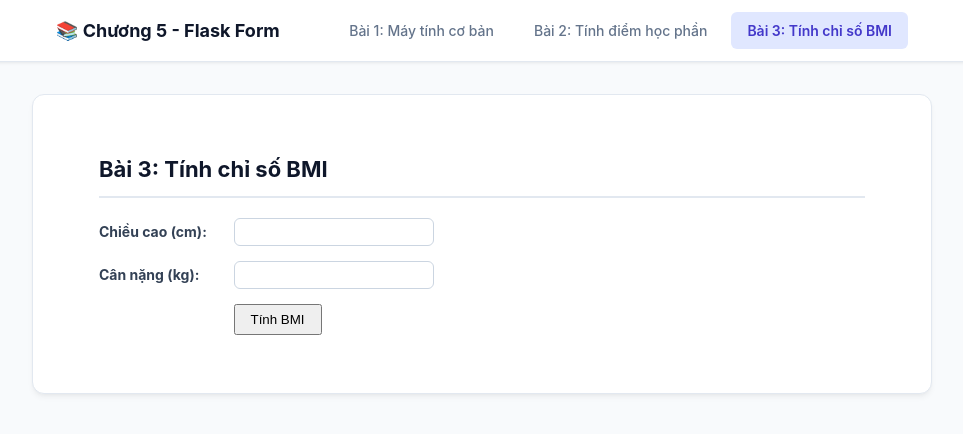
After one commit to tobiodp/pmnm-hocphan, a Flask app: page /bai3 in a window 1280 px wide. The commit adds this page. Shown: the top 434 px of the page, without its empty margins (158-1121 px from the left). Run offline with Flask 3, Linux system fonts and the light colour scheme.

Commit message:
Hoan thanh bai tap Chuong 5 - Flask Form

```diff
--- a/Chuong4/templates/_navbar.html
+++ b/Chuong4/templates/_navbar.html
@@ -1,6 +1,9 @@
 <nav>
   <h2>{{ shop.name }}</h2>
   <p>📍 {{ shop.address }} | 📞 {{ shop.phone }}</p>
-  <a href="/menu">Trang chủ Menu</a>
+  <div>
+    <a href="/">Trang chủ</a> | <a href="/menu">Menu</a> |
+    <a href="/contact">Liên hệ</a>
+  </div>
 </nav>
 <hr />
--- /dev/null
+++ b/Chuong5/app.py
@@ -0,0 +1,172 @@
+from flask import Flask, render_template, request
+
+app = Flask(__name__)
+
+@app.route('/', methods=['GET', 'POST'])
+@app.route('/bai1', methods=['GET', 'POST'])
+def calculator():
+    a = request.form.get('a', '')
+    b = request.form.get('b', '')
+    op = request.form.get('op', '+')
+
+    result = None
+    err_a = None
+    err_b = None
+    err_general = None
+
+    if request.method == 'POST':
+        # Kiểm tra để trống cả hai ô
+        if not a.strip() and not b.strip():
+            err_general = "Lỗi cả hai ô"
+        else:
+            # Kiểm tra ô a
+            try:
+                num_a = float(a.replace(',', '.'))
+            except ValueError:
+                err_a = "Lỗi ô a: Vui lòng nhập một số"
+
+            # Kiểm tra ô b
+            try:
+                num_b = float(b.replace(',', '.'))
+            except ValueError:
+                err_b = "Lỗi ô b: Vui lòng nhập một số"
+
+            # Nếu không có lỗi định dạng, tiến hành tính toán
+            if not err_a and not err_b:
+                if op == '+':
+                    ans = num_a + num_b
+                    result = f"{a} + {b} = {ans:g}"
+                elif op == '-':
+                    ans = num_a - num_b
+                    result = f"{a} - {b} = {ans:g}"
+                elif op == '*':
+                    ans = num_a * num_b
+                    result = f"{a} * {b} = {ans:g}"
+                elif op == '/':
+                    if num_b == 0:
+                        err_b = "Lỗi ô b: Không thể chia cho 0"
+                    else:
+                        ans = num_a / num_b
+                        result = f"{a} / {b} = {ans:g}"
+                else:
+                    err_general = "Phép toán không hợp lệ"
+
+    return render_template('calculator.html',
+                           a=a, b=b, op=op,
+                           result=result,
+                           err_a=err_a,
+                           err_b=err_b,
+                           err_general=err_general)
+
+@app.route('/bai2', methods=['GET', 'POST'])
+def bai2():
+    cc = request.form.get('cc', '')
+    gk = request.form.get('gk', '')
+    ck = request.form.get('ck', '')
+
+    result = None
+    is_error = False
+
+    if request.method == 'POST':
+        try:
+            # Đổi dấu phẩy sang dấu chấm để chuyển sang float an toàn
+            v_cc = float(cc.replace(',', '.'))
+            v_gk = float(gk.replace(',', '.'))
+            v_ck = float(ck.replace(',', '.'))
+
+            # Kiểm tra khoảng điểm hợp lệ từ 0 đến 10
+            if not (0 <= v_cc <= 10 and 0 <= v_gk <= 10 and 0 <= v_ck <= 10):
+                result = "Lỗi: Điểm các cột phải nằm trong khoảng từ 0 đến 10!"
+                is_error = True
+            else:
+                # Tính điểm học phần (10% CC, 30% GK, 60% CK)
+                dtk = v_cc * 0.1 + v_gk * 0.3 + v_ck * 0.6
+                dtk_rounded = round(dtk, 1)
+
+                # Xếp loại điểm chữ (Kiểm tra điểm liệt nếu CK < 1)
+                if v_ck < 1:
+                    diem_chu = "F (điểm thi dưới 1)"
+                else:
+                    if dtk_rounded >= 8.5: diem_chu = "A"
+                    elif dtk_rounded >= 7.0: diem_chu = "B"
+                    elif dtk_rounded >= 5.5: diem_chu = "C"
+                    elif dtk_rounded >= 4.0: diem_chu = "D"
+                    else: diem_chu = "F"
+
+                result = f"{dtk_rounded} - {diem_chu}"
+        except ValueError:
+            result = "Lỗi: Vui lòng nhập số hợp lệ!"
+            is_error = True
+
+    return render_template('bai2.html', cc=cc, gk=gk, ck=ck, result=result, is_error=is_error)
+
+@app.route('/bai3', methods=['GET', 'POST'])
+def bai3():
+    cao_str = request.form.get('cao', '')
+    nang_str = request.form.get('nang', '')
+
+    result = None
+    err_cao = None
+    err_nang = None
+    err_general = None
+    color_class = None
+
+    if request.method == 'POST':
+        # Kiểm tra để trống cả hai ô
+        if not cao_str.strip() and not nang_str.strip():
+            err_general = "Lỗi cả hai ô"
+        else:
+            # Kiểm tra ô chiều cao
+            try:
+                cao = float(cao_str.replace(',', '.'))
+            except ValueError:
+                err_cao = "Lỗi ô chiều cao: Vui lòng nhập một số."
+            else:
+                if cao < 50 or cao > 250:
+                    err_cao = "Giá trị phải từ 50 đến 250. (nhập mét thay vì cm)"
+
+            # Kiểm tra ô cân nặng
+            try:
+                nang = float(nang_str.replace(',', '.'))
+            except ValueError:
+                err_nang = "Lỗi ô cân nặng: Vui lòng nhập một số."
+            else:
+                if nang < 10 or nang > 300:
+                    err_nang = "Lỗi ô cân nặng: Giá trị phải từ 10 đến 300."
+
+            # Nếu không có lỗi, tiến hành tính toán BMI
+            if not err_cao and not err_nang and not err_general:
+                cao_m = cao / 100.0
+                bmi = round(nang / (cao_m ** 2), 1)
+
+                # Tính khoảng cân nặng lý tưởng (BMI từ 18.5 đến 22.9)
+                min_cn = round(18.5 * (cao_m ** 2), 1)
+                max_cn = round(22.9 * (cao_m ** 2), 1)
+
+                # Phân loại chuẩn người Châu Á và màu sắc kết quả
+                if bmi < 18.5:
+                    phan_loai = "Thiếu cân"
+                    color_class = "orange"
+                elif bmi < 23:
+                    phan_loai = "Bình thường"
+                    color_class = "green"
+                elif bmi < 25:
+                    phan_loai = "Thừa cân"
+                    color_class = "orange"
+                else:
+                    phan_loai = "Béo phì"
+                    color_class = "red"
+
+                result = f"{bmi} - {phan_loai}; nên có {min_cn} - {max_cn} kg"
+
+    return render_template('bai3.html',
+                           cao=cao_str,
+                           nang=nang_str,
+                           result=result,
+                           err_cao=err_cao,
+                           err_nang=err_nang,
+                           err_general=err_general,
+                           color_class=color_class)
+
+if __name__ == '__main__':
+    app.run(debug=True)
--- /dev/null
+++ b/Chuong5/templates/_navbar.html
@@ -0,0 +1,16 @@
+<header class="nav-container">
+  <div class="navbar">
+    <div class="nav-brand">📚 Chương 5 - Flask Form</div>
+    <nav class="nav-links">
+      <a href="/bai1" class="nav-link {% if request.path in ['/', '/bai1'] %}active{% endif %}">
+        Bài 1: Máy tính cơ bản
+      </a>
+      <a href="/bai2" class="nav-link {% if request.path == '/bai2' %}active{% endif %}">
+        Bài 2: Tính điểm học phần
+      </a>
+      <a href="/bai3" class="nav-link {% if request.path == '/bai3' %}active{% endif %}">
+        Bài 3: Tính chỉ số BMI
+      </a>
+    </nav>
+  </div>
+</header>
--- /dev/null
+++ b/Chuong5/templates/bai3.html
@@ -0,0 +1,72 @@
+{% extends 'base.html' %} {% block title %}Bài 3 - Tính chỉ số BMI{% endblock %}
+{% block content %}
+<div style="margin: 30px">
+  <h2>Bài 3: Tính chỉ số BMI</h2>
+
+  <!-- Thông báo lỗi chung -->
+  {% if err_general %}
+  <div style="color: red; font-weight: bold; margin-bottom: 15px">
+    {{ err_general }}
+  </div>
+  {% endif %}
+
+  <form method="POST">
+    <!-- Ô Chiều cao -->
+    <div style="margin-bottom: 15px">
+      <label style="display: inline-block; width: 130px; font-weight: bold"
+        >Chiều cao (cm):</label
+      >
+      <input
+        type="text"
+        name="cao"
+        value="{{ cao }}"
+        style="padding: 5px; width: 200px"
+      />
+      {% if err_cao %}
+      <div style="color: red; font-size: 13px; margin-top: 3px">
+        {{ err_cao }}
+      </div>
+      {% endif %}
+    </div>
+
+    <!-- Ô Cân nặng -->
+    <div style="margin-bottom: 15px">
+      <label style="display: inline-block; width: 130px; font-weight: bold"
+        >Cân nặng (kg):</label
+      >
+      <input
+        type="text"
+        name="nang"
+        value="{{ nang }}"
+        style="padding: 5px; width: 200px"
+      />
+      {% if err_nang %}
+      <div style="color: red; font-size: 13px; margin-top: 3px">
+        {{ err_nang }}
+      </div>
+      {% endif %}
+    </div>
+
+    <div style="margin-bottom: 15px">
+      <label style="display: inline-block; width: 130px; font-weight: bold"
+        >&nbsp;</label
+      >
+      <button type="submit" style="padding: 6px 15px">Tính BMI</button>
+    </div>
+  </form>
+
+  <!-- Hiển thị kết quả kèm đổi màu theo chuẩn yêu cầu -->
+  {% if result %}
+  <div style="margin-top: 20px">
+    <label style="display: inline-block; width: 130px; font-weight: bold"
+      >Mong đợi:</label
+    >
+    <span
+      style="font-weight: bold; color: {% if color_class == 'green' %}green{% elif color_class == 'red' %}red{% else %}goldenrod{% endif %};"
+    >
+      {{ result }}
+    </span>
+  </div>
+  {% endif %}
+</div>
+{% endblock %}
--- /dev/null
+++ b/Chuong5/templates/base.html
@@ -0,0 +1,152 @@
+<!doctype html>
+<html lang="vi">
+  <head>
+    <meta charset="UTF-8" />
+    <meta name="viewport" content="width=device-width, initial-scale=1.0" />
+    <title>{% block title %}Bài tập Chương 5{% endblock %}</title>
+    <style>
+      * {
+        box-sizing: border-box;
+      }
+      body {
+        font-family: -apple-system, BlinkMacSystemFont, "Segoe UI", Roboto, "Helvetica Neue", Arial, sans-serif;
+        background-color: #f8fafc;
+        color: #1e293b;
+        margin: 0;
+        padding: 0;
+        line-height: 1.5;
+      }
+      .nav-container {
+        background: #ffffff;
+        box-shadow: 0 1px 3px rgba(0, 0, 0, 0.08);
+        border-bottom: 1px solid #e2e8f0;
+      }
+      .navbar {
+        max-width: 900px;
+        margin: 0 auto;
+        display: flex;
+        align-items: center;
+        justify-content: space-between;
+        padding: 12px 24px;
+      }
+      .nav-brand {
+        font-weight: 700;
+        font-size: 18px;
+        color: #0f172a;
+      }
+      .nav-links {
+        display: flex;
+        gap: 8px;
+      }
+      .nav-link {
+        text-decoration: none;
+        padding: 8px 16px;
+        border-radius: 6px;
+        font-size: 14px;
+        font-weight: 500;
+        color: #64748b;
+        transition: all 0.2s ease;
+      }
+      .nav-link:hover {
+        background-color: #f1f5f9;
+        color: #0f172a;
+      }
+      .nav-link.active {
+        background-color: #e0e7ff;
+        color: #4338ca;
+        font-weight: 600;
+      }
+      .main-content {
+        max-width: 900px;
+        margin: 32px auto;
+        padding: 28px 36px;
+        background: #ffffff;
+        border-radius: 12px;
+        box-shadow: 0 4px 6px -1px rgba(0, 0, 0, 0.05), 0 2px 4px -2px rgba(0, 0, 0, 0.05);
+        border: 1px solid #e2e8f0;
+      }
+      h2 {
+        margin-top: 0;
+        color: #0f172a;
+        font-size: 22px;
+        margin-bottom: 20px;
+        border-bottom: 2px solid #e2e8f0;
+        padding-bottom: 10px;
+      }
+      .error {
+        color: #dc2626;
+        font-size: 13px;
+        margin-top: 4px;
+      }
+      .alert-error {
+        background-color: #fef2f2;
+        border: 1px solid #fecaca;
+        color: #dc2626;
+        padding: 10px 14px;
+        border-radius: 6px;
+        margin-bottom: 20px;
+        font-weight: 500;
+      }
+      .row {
+        margin-bottom: 16px;
+      }
+      label {
+        display: inline-block;
+        width: 140px;
+        font-weight: 600;
+        font-size: 14px;
+        color: #334155;
+      }
+      input[type="text"],
+      input[type="number"],
+      select {
+        padding: 8px 12px;
+        width: 240px;
+        border: 1px solid #cbd5e1;
+        border-radius: 6px;
+        font-size: 14px;
+        outline: none;
+        transition: border-color 0.2s, box-shadow 0.2s;
+      }
+      input[type="text"]:focus,
+      input[type="number"]:focus,
+      select:focus {
+        border-color: #6366f1;
+        box-shadow: 0 0 0 3px rgba(99, 102, 241, 0.15);
+      }
+      button.btn-primary {
+        background-color: #4f46e5;
+        color: white;
+        border: none;
+        padding: 8px 24px;
+        border-radius: 6px;
+        font-size: 14px;
+        font-weight: 600;
+        cursor: pointer;
+        transition: background-color 0.2s;
+      }
+      button.btn-primary:hover {
+        background-color: #4338ca;
+      }
+      .result-box {
+        margin-top: 24px;
+        padding: 14px 18px;
+        background-color: #f0fdf4;
+        border: 1px solid #bbf7d0;
+        border-radius: 8px;
+      }
+      .result-text {
+        font-weight: 700;
+        color: #15803d;
+        font-size: 16px;
+      }
+    </style>
+    {% block extra_css %}{% endblock %}
+  </head>
+  <body>
+    {% include '_navbar.html' %}
+    <main class="main-content">
+      {% block content %}{% endblock %}
+    </main>
+  </body>
+</html>
```
Also changed, not shown: Chuong5/bai2.py (added, +49 -0 lines), Chuong5/bai3.py (added, +73 -0 lines), Chuong5/templates/bai2.html (added, +45 -0 lines), Chuong5/templates/calculator.html (added, +58 -0 lines), 1 other file.
